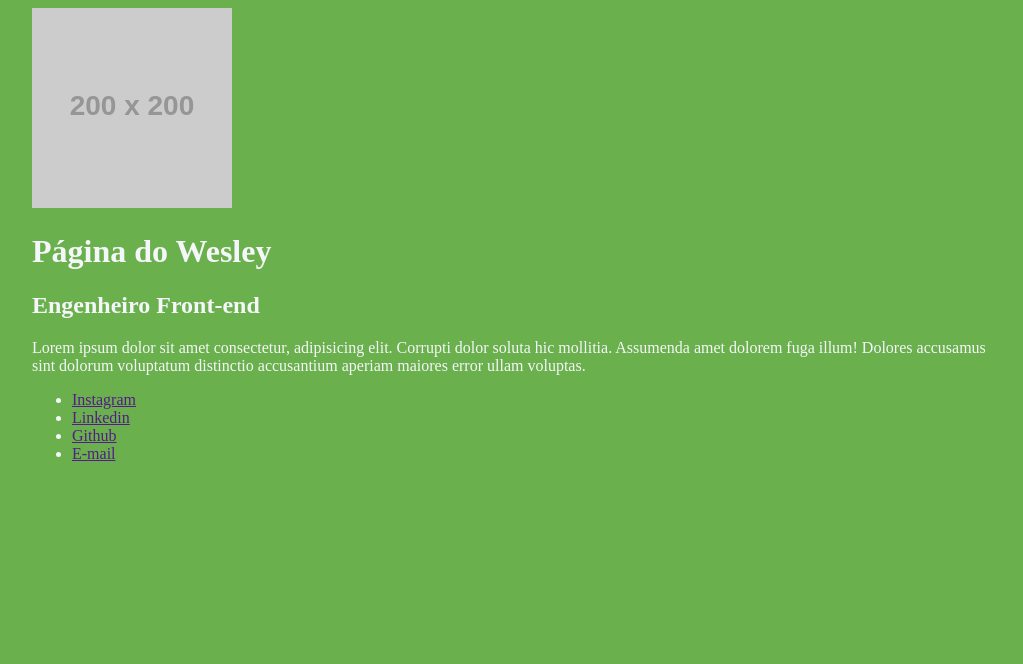
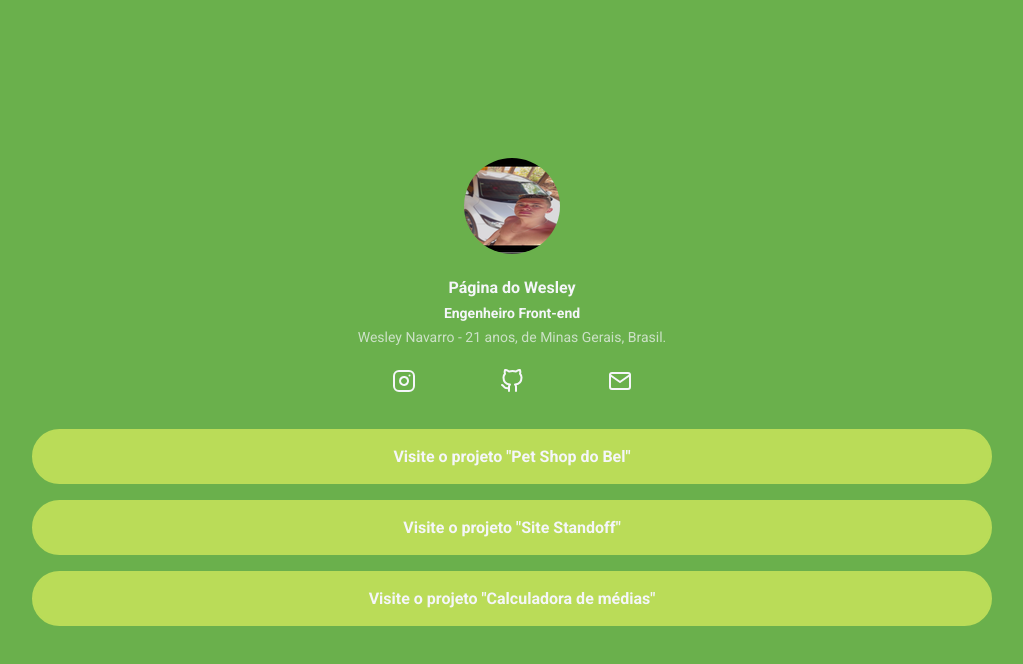
Before and after one commit to WesleyNavarrodev/Less, a website: page index.html in a window 1280 px wide. Shown: the whole page, without its empty margins (128-1151 px from the left). Drawn offline with Linux system fonts and the light colour scheme; placeholder pictures from the web are drawn by us; files whose address does not match are found by name.

Commit message:
first commit

```diff
--- a/index.html
+++ b/index.html
@@ -5,23 +5,52 @@
     <meta name="viewport" content="width=device-width, initial-scale=1.0">
     <title>Página do Wesley</title>
     <link rel="stylesheet" href="build/styles/main.css">
+    <link rel="preconnect" href="https://fonts.googleapis.com">
+    <link rel="preconnect" href="https://fonts.gstatic.com" crossorigin>
+    <link href="https://fonts.googleapis.com/css2?family=Roboto:wght@400;700&display=swap" rel="stylesheet">
 </head>
 <body>
     <div class="container">
         <header>
-            <img src="https://via.placeholder.com/200x200" />
-            <h1>Página do Wesley</h1>
-            <h2>Engenheiro Front-end</h2>
-            <p>
-                Lorem ipsum dolor sit amet consectetur, adipisicing elit. Corrupti dolor soluta hic mollitia. Assumenda amet dolorem fuga illum! Dolores accusamus sint dolorum voluptatum distinctio accusantium aperiam maiores error ullam voluptas.
-            </p>
+            <img class="profile-avatar" src="./src/images/Eu (1).png" />
+            <div class="profile-bio">
+                <h1 class="profile-bio-name">Página do Wesley</h1>
+                <h2 class="profile-bio-subtitle">Engenheiro Front-end</h2>
+                <p class="profile-bio-description">
+                    Wesley Navarro - 21  anos, de Minas Gerais, Brasil.
+                </p>
+            </div>
         </header>
         <nav>
-            <ul>
-                <li><a href="">Instagram</a></li>
-                <li><a href="">Linkedin</a></li>
-                <li><a href="">Github</a></li>
-                <li><a href="">E-mail</a></li>
+            <ul class="social-links">
+                <li><a href="https://www.instagram.com/wesleeyg_17/" target="_blank">
+                    <img src="./src/images/instagram.svg" alt="Logo do Instagram">
+                </a></li>
+                <li><a href="https://github.com/WesleyNavarrodev" target="_blank">
+                    <img src="./src/images//github.svg" alt="Logo do Github">
+                </a></li>
+                <li><a href="wesleygabriel685@gmail.com" target="_blank">
+                    <img src="./src/images//mail.svg" alt="Logo do E-mail">
+                </a></li>
+            </ul>
+        </nav>
+        <nav>
+            <ul class="projects-list">
+                <li class="projects-list-item">
+                    <a href="https://github.com/WesleyNavarrodev/pet_shop_do_bel" target="_blank">
+                        Visite o projeto "Pet Shop do Bel"
+                    </a>
+                </li>
+                <li class="projects-list-item">
+                    <a href="https://github.com/WesleyNavarrodev/Site_Standoff" target="_blank">
+                        Visite o projeto "Site Standoff"
+                    </a>
+                </li>
+                <li class="projects-list-item">
+                    <a href="https://github.com/WesleyNavarrodev/Projeto_calculadora_medias" target="_blank">
+                        Visite o projeto "Calculadora de médias"
+                    </a>
+                </li>
             </ul>
         </nav>
     </div>
--- a/src/styles/main.less
+++ b/src/styles/main.less
@@ -1,24 +1,114 @@
-@import "variaveis.less";
-@breakpointMobile: ~"(max width: 767px)";
-@breakpointTablet: ~"(max-width: 1023px)";
+@import "mapas.less";
+
+@breakpointMobile: ~"(max-width: 767px)";
+@breakpointTablet: ~"(min-width: 768px) and (max-width: 1023px)";
+
+.marginBottom8 {
+    margin-bottom: 8px;
+}
+
+* {
+    margin: 0;
+    padding: 0;
+    box-sizing: border-box;
+    font-family: 'Roboto', sans-serif;
+}
 
 body {
-    background-color: @corDeFundo;
-    color: @corDosTextos;
+    background-color: #colors[backgroundColor];
+    color: #colors[textColor];
+}
+
+li {
+    list-style: none;
 }
 
 .container {
     max-width: 960px;
     width: 100%;
     margin: 0 auto;
+    height: 100vh;
+    display: flex;
+    flex-direction: column;
+    justify-content: center;
+
+    @media @breakpointMobile {
+        max-width: 70%;
+    }
 
     @media @breakpointTablet {
         max-width: 80%;
-        background-color: yellow;
     }
 
-    @media @breakpointMobile {
-        max-width: 70%;
-        background-color: red;
+}
+
+header {
+    padding-bottom: 24px;
+
+    .profile-avatar {
+        display: block;
+        margin: 0 auto 24px;
+        border-radius: 50%;
     }
 }
+
+.profile-bio {
+    text-align: center;
+
+    &-name {
+        font-size: 16px;
+        .marginBottom8();
+    }
+
+    &-subtitle {
+        font-size: 14px;
+        .marginBottom8();
+    }
+
+    &-description {
+        font-size: 14px;
+        opacity: .7;
+    }
+}
+
+.social-links {
+    display: flex;
+    justify-content: space-between;
+    max-width: 240px;
+    width: 100%;
+    margin: 0 auto;
+    li {
+
+
+        img {
+            transition: all ease .3s;
+            &:hover {
+                transform: scale(1.3);
+            }
+        }
+    }
+}
+
+.projects-list {
+    margin-top: 32px;
+    &-item {
+        a {
+            text-decoration: none;
+            background-color: #colors[buttonColor];
+            display: block;
+            padding: 16px 20px;
+            margin-bottom: 16px;
+            text-align: center;
+            color: #colors[textColor];
+            font-weight: bold;
+            border-radius: 30px;
+            border: 2px solid #colors[buttonColor];
+            transition: all ease .5s;
+
+            &:hover {
+                color: #colors[buttonColor];
+                background-color: transparent;
+            }
+        }
+    }
+}
--- /dev/null
+++ b/src/styles/mapas.less
@@ -0,0 +1,6 @@
+#colors() {
+    backgroundColor: #6ab04c;
+    buttonColor: #badc58;
+    textColor: #f5f6fa;
+
+}
--- a/src/styles/variaveis.less
+++ /dev/null
@@ -1,3 +0,0 @@
-@corDeFundo: #6ab04c;
-@corDosBotoes: #badc58;
-@corDosTextos: #f5f6fa;
```
Also changed, not shown: build/styles/main.css, src/images/Eu (1).png (added), src/images/github.svg (added), src/images/instagram.svg (added), src/images/linkedin.svg (added), src/images/mail.svg (added).
